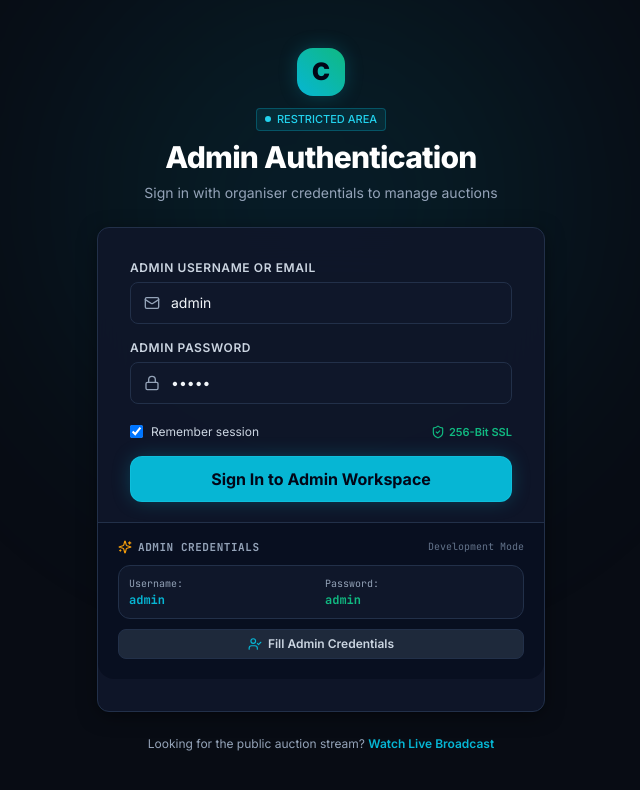
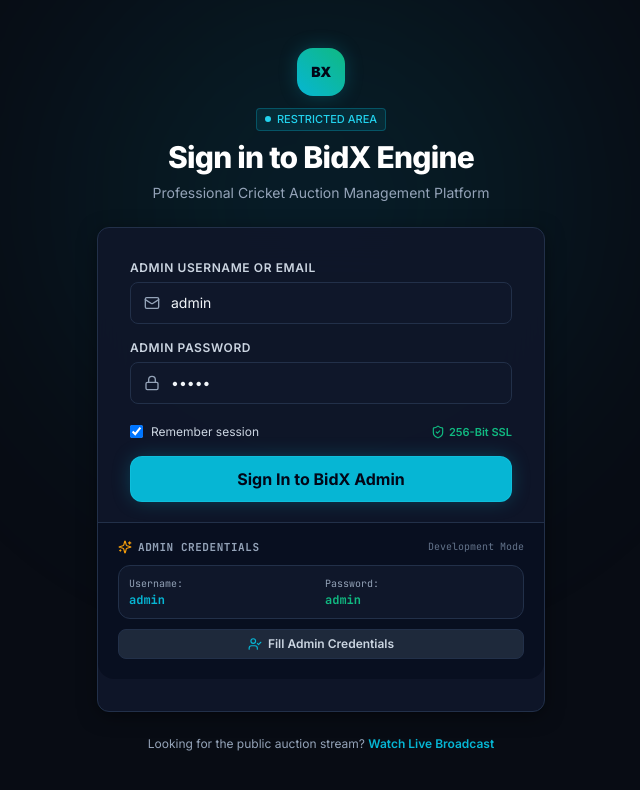
Before and after one commit to Dinsan-J/CBiding, a React (Vite) app in the folder frontend/: page /login in a window 1280 px wide. Shown: the top 790 px of the page, without its empty margins (319-959 px from the left). Built offline with nearby package versions, Linux system fonts and the light colour scheme.

Commit message:
rebrand: rename CBid to BidX across all UI, layouts, auth, and config files

```diff
--- a/frontend/index.html
+++ b/frontend/index.html
@@ -4,7 +4,7 @@
     <meta charset="UTF-8" />
     <link rel="icon" type="image/svg+xml" href="/favicon.svg" />
     <meta name="viewport" content="width=device-width, initial-scale=1.0" />
-    <title>CBid — Premium Cricket Auction Platform</title>
+    <title>BidX — Premium Cricket Auction Platform</title>
     <!-- Google Fonts: Inter & JetBrains Mono -->
     <link rel="preconnect" href="https://fonts.googleapis.com">
     <link rel="preconnect" href="https://fonts.gstatic.com" crossorigin>
--- a/frontend/package.json
+++ b/frontend/package.json
@@ -1,5 +1,5 @@
 {
-  "name": "cbid-frontend",
+  "name": "bidx-frontend",
   "private": true,
   "version": "1.0.0",
   "type": "module",
--- a/frontend/src/context/AuthContext.jsx
+++ b/frontend/src/context/AuthContext.jsx
@@ -2,13 +2,13 @@ import React, { createContext, useContext, useState, useEffect } from 'react';
 
 const AuthContext = createContext(null);
 
-const STORAGE_KEY = 'cbid_admin_session';
+const STORAGE_KEY = 'bidx_admin_session';
 
 // Supported default admin credentials
 const VALID_CREDENTIALS = [
-  { username: 'admin', email: 'admin@cbid.com', password: 'admin' },
-  { username: 'admin', email: 'admin@cbid.com', password: 'admin123' },
-  { username: 'organiser', email: 'organiser@cbid.lk', password: 'password123' },
+  { username: 'admin', email: 'admin@bidx.com', password: 'admin' },
+  { username: 'admin', email: 'admin@bidx.com', password: 'admin123' },
+  { username: 'organiser', email: 'organiser@bidx.com', password: 'password123' },
 ];
 
 export const AuthProvider = ({ children }) => {
@@ -43,7 +43,7 @@ export const AuthProvider = ({ children }) => {
     const userData = {
       id: 'admin_slc_01',
       username: match ? match.username : 'admin',
-      email: match ? match.email : 'admin@cbid.com',
+      email: match ? match.email : 'admin@bidx.com',
       displayName: 'SLC Chief Organiser',
       role: 'ADMIN',
       tenantId: 'tenant_slc_2026',
--- a/frontend/src/layouts/DashboardLayout.jsx
+++ b/frontend/src/layouts/DashboardLayout.jsx
@@ -56,8 +56,8 @@ export const DashboardLayout = ({ children }) => {
         {/* Brand & Collapse Toggle */}
         <div className="h-16 flex items-center justify-between px-4 border-b border-border-subtle">
           <Link to="/admin" className="flex items-center gap-3 overflow-hidden">
-            <div className="w-9 h-9 rounded-xl bg-gradient-to-tr from-brand-cyan to-brand-emerald flex items-center justify-center text-slate-950 font-black text-lg shrink-0 shadow-glow-cyan">
-              C
+            <div className="w-9 h-9 rounded-xl bg-gradient-to-tr from-brand-cyan to-brand-emerald flex items-center justify-center text-slate-950 font-black text-sm tracking-tight shrink-0 shadow-glow-cyan">
+              BX
             </div>
             {!isCollapsed && (
               <motion.div
@@ -67,7 +67,7 @@ export const DashboardLayout = ({ children }) => {
                 className="leading-none whitespace-nowrap"
               >
                 <span className="font-extrabold text-base tracking-tight text-white block">
-                  CBid Engine
+                  BidX Engine
                 </span>
                 <span className="text-[10px] uppercase font-mono tracking-wider text-slate-400">
                   Organiser Suite
@@ -164,10 +164,10 @@ export const DashboardLayout = ({ children }) => {
               {/* Header */}
               <div className="h-16 flex items-center justify-between px-4 border-b border-border-subtle">
                 <div className="flex items-center gap-2.5">
-                  <div className="w-8 h-8 rounded-xl bg-gradient-to-tr from-brand-cyan to-brand-emerald flex items-center justify-center text-slate-950 font-black text-base shadow-glow-cyan">
-                    C
+                  <div className="w-8 h-8 rounded-xl bg-gradient-to-tr from-brand-cyan to-brand-emerald flex items-center justify-center text-slate-950 font-black text-xs tracking-tight shadow-glow-cyan">
+                    BX
                   </div>
-                  <span className="font-extrabold text-base text-white">CBid Engine</span>
+                  <span className="font-extrabold text-base text-white">BidX Engine</span>
                 </div>
                 <button
                   onClick={() => setIsMobileMenuOpen(false)}
--- a/frontend/src/layouts/PublicLayout.jsx
+++ b/frontend/src/layouts/PublicLayout.jsx
@@ -33,8 +33,8 @@ export const PublicLayout = ({ children, tournament }) => {
             {/* Branding / Logo */}
             <div className="flex items-center gap-2.5 sm:gap-4 shrink-0 min-w-0">
               <Link to={homePath} className="flex items-center gap-2 group shrink-0">
-                <div className="w-9 h-9 rounded-xl bg-gradient-to-tr from-brand-cyan to-brand-emerald flex items-center justify-center text-slate-950 font-black text-lg shadow-glow-cyan shrink-0">
-                  C
+                <div className="w-9 h-9 rounded-xl bg-gradient-to-tr from-brand-cyan to-brand-emerald flex items-center justify-center text-slate-950 font-black text-sm tracking-tight shadow-glow-cyan shrink-0">
+                  BX
                 </div>
                 <div className="min-w-0">
                   <div className="flex items-center gap-1.5">
@@ -123,7 +123,7 @@ export const PublicLayout = ({ children, tournament }) => {
       {/* Footer */}
       <footer className="border-t border-border-subtle bg-surface-card py-6 text-center text-xs text-slate-500 mt-auto">
         <div className="max-w-7xl mx-auto px-4 flex flex-col sm:flex-row items-center justify-between gap-3">
-          <p>© 2026 CBid — SportsTech Auction Management Platform. All Rights Reserved.</p>
+          <p>© 2026 BidX — Cricket Auction Platform. All Rights Reserved.</p>
           <div className="flex items-center gap-4 text-slate-400">
             <span className="flex items-center gap-1.5">
               <span className="w-2 h-2 rounded-full bg-brand-emerald animate-pulse" />
--- a/frontend/src/pages/DesignSystemShowcase.jsx
+++ b/frontend/src/pages/DesignSystemShowcase.jsx
@@ -84,7 +84,7 @@ export const DesignSystemShowcase = () => {
             PHASE 2 FOUNDATIONS READY
           </Badge>
           <h1 className="text-3xl sm:text-4xl font-extrabold text-white tracking-tight leading-tight">
-            CBid Design System & Motion Specification
+            BidX Design System & Motion Specification
           </h1>
           <p className="text-sm sm:text-base text-slate-300 mt-2 leading-relaxed">
             Minimalistic, sports-tech visual identity built with dark obsidian surfaces, electric cyan & emerald accents, and high-precision Framer Motion animations.
--- a/frontend/src/pages/auth/Login.jsx
+++ b/frontend/src/pages/auth/Login.jsx
@@ -49,8 +49,8 @@ export const Login = () => {
         {/* Brand Header */}
         <div className="text-center space-y-2">
           <Link to="/" className="inline-flex items-center gap-2.5">
-            <div className="w-12 h-12 rounded-2xl bg-gradient-to-tr from-brand-cyan to-brand-emerald flex items-center justify-center text-slate-950 font-black text-2xl shadow-glow-cyan">
-              C
+            <div className="w-12 h-12 rounded-2xl bg-gradient-to-tr from-brand-cyan to-brand-emerald flex items-center justify-center text-slate-950 font-black text-sm tracking-tight shadow-glow-cyan">
+              BX
             </div>
           </Link>
           <div className="flex items-center justify-center gap-1.5 pt-1">
@@ -59,10 +59,10 @@ export const Login = () => {
             </Badge>
           </div>
           <h1 className="text-2xl sm:text-3xl font-extrabold text-white tracking-tight">
-            Admin Authentication
+            Sign in to BidX Engine
           </h1>
           <p className="text-xs sm:text-sm text-slate-400">
-            Sign in with organiser credentials to manage auctions
+            Professional Cricket Auction Management Platform
           </p>
         </div>
 
@@ -81,7 +81,7 @@ export const Login = () => {
               type="text"
               required
               leftIcon={Mail}
-              placeholder="e.g. admin or admin@cbid.com"
+              placeholder="e.g. admin or admin@bidx.com"
               value={identifier}
               onChange={(e) => {
                 setIdentifier(e.target.value);
@@ -119,7 +119,7 @@ export const Login = () => {
               loading={isLoading}
               className="w-full font-bold shadow-glow-cyan cursor-pointer"
             >
-              Sign In to Admin Workspace
+              Sign In to BidX Admin
             </Button>
           </form>
 
--- a/frontend/src/pages/organiser/PlayersManager.jsx
+++ b/frontend/src/pages/organiser/PlayersManager.jsx
@@ -99,7 +99,7 @@ export const PlayersManager = () => {
     const url = window.URL.createObjectURL(blob);
     const a = document.createElement('a');
     a.href = url;
-    a.download = `CBid_${activeTournament.slug}_roster.csv`;
+    a.download = `BidX_${activeTournament.slug}_roster.csv`;
     a.click();
   };
 
--- a/frontend/src/pages/organiser/SettingsView.jsx
+++ b/frontend/src/pages/organiser/SettingsView.jsx
@@ -131,7 +131,7 @@ export const SettingsView = () => {
             <div className="p-3 bg-slate-900 rounded-lg font-sans text-slate-200 border border-slate-800 leading-relaxed">
               🏏 <strong>Congratulations Wanindu Hasaranga!</strong><br />
               You have been acquired by <strong>Colombo Strikers</strong> for <strong>LKR 14,500,000</strong> in the <strong>Colombo Premier League 2026</strong> auction.<br /><br />
-              View official squad: <em>https://cbid.lk/live/cpl-2026/teams</em>
+              View official squad: <em>https://bidx.lk/live/cpl-2026/teams</em>
             </div>
           </div>
         </Card>
```
Also changed, not shown: 1 other file (tests, documents, lock files or other folders).
